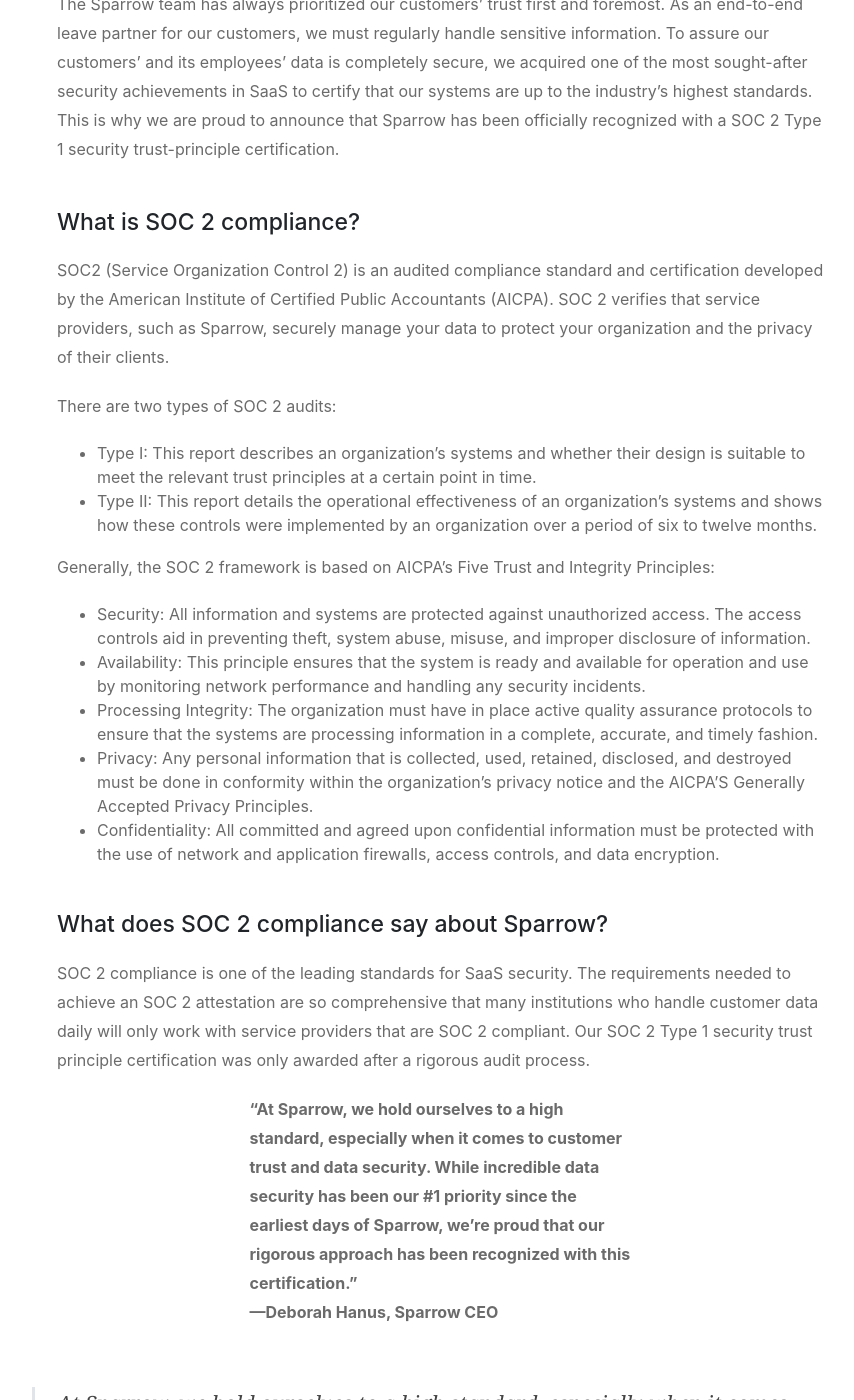
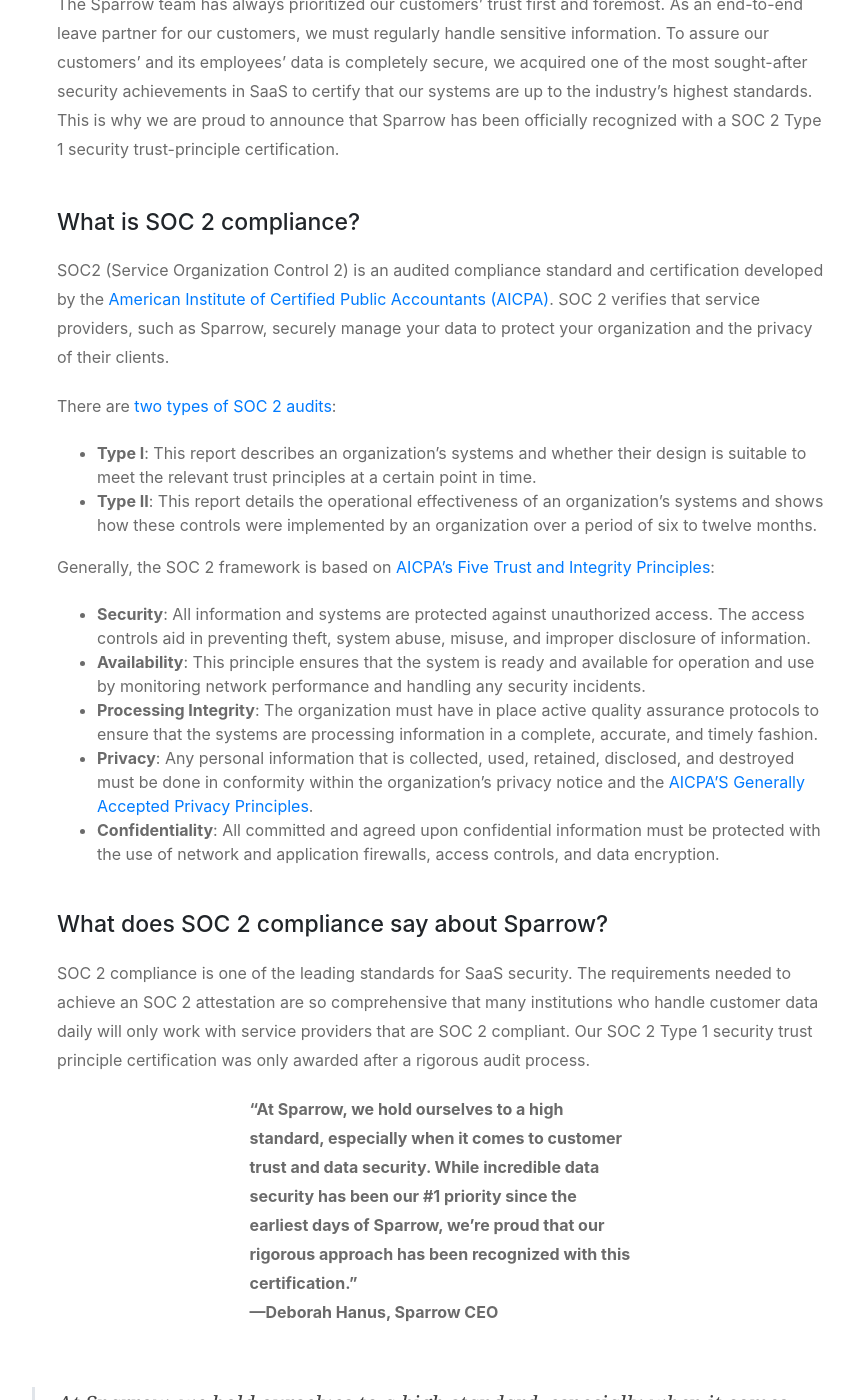
Before and after one commit to trysparrow/sparrow-landing, a Jekyll site: the page built from _posts/2021-01-27-soc2-type1.md, in a window 1280 px wide and 1400 px high, scrolled down 753 px. Shown: the whole window, without its empty margins (198-1052 px from the left). Built offline with Jekyll 4.4.1, drawn with Linux system fonts in a browser that asks for light colours; nearby versions of some CDN libraries; some web fonts are replaced; comment, search, counter and statistics services are not loaded; some of the changed lines change nothing that is shown.

Commit message:
add links and bold

```diff
--- a/_posts/2021-01-27-soc2-type1.md
+++ b/_posts/2021-01-27-soc2-type1.md
@@ -14,18 +14,18 @@
 The Sparrow team has always prioritized our customers' trust first and foremost. As an end-to-end leave partner for our customers, we must regularly handle sensitive information. To assure our customers’ and its employees’ data is completely secure, we acquired one of the most sought-after security achievements in SaaS to certify that our systems are up to the industry’s highest standards. This is why we are proud to announce that Sparrow has been officially recognized with a SOC 2 Type 1 security trust-principle certification.
 
 ## What is SOC 2 compliance?
-SOC2 (Service Organization Control 2) is an audited compliance standard and certification developed by the American Institute of Certified Public Accountants (AICPA). SOC 2 verifies that service providers, such as Sparrow, securely manage your data to protect your organization and the privacy of their clients.
+SOC2 (Service Organization Control 2) is an audited compliance standard and certification developed by the [American Institute of Certified Public Accountants (AICPA)](http://www.aicpa.org/InterestAreas/FRC/AssuranceAdvisoryServices/Pages/AICPASOC2Report.aspx). SOC 2 verifies that service providers, such as Sparrow, securely manage your data to protect your organization and the privacy of their clients.
 
-There are two types of SOC 2 audits:
-- Type I: This report describes an organization’s systems and whether their design is suitable to meet the relevant trust principles at a certain point in time.
-- Type II: This report details the operational effectiveness of an organization’s systems and shows how these controls were implemented by an organization over a period of six to twelve months.
+There are [two types of SOC 2 audits](https://www.aicpa.org/interestareas/frc/assuranceadvisoryservices/serviceorganization-smanagement.html):
+- **Type I**: This report describes an organization’s systems and whether their design is suitable to meet the relevant trust principles at a certain point in time.
+- **Type II**: This report details the operational effectiveness of an organization’s systems and shows how these controls were implemented by an organization over a period of six to twelve months.
 
-Generally, the SOC 2 framework is based on AICPA’s Five Trust and Integrity Principles:
-- Security: All information and systems are protected against unauthorized access. The access controls aid in preventing theft, system abuse, misuse, and improper disclosure of information.
-- Availability: This principle ensures that the system is ready and available for operation and use by monitoring network performance and handling any security incidents.
-- Processing Integrity: The organization must have in place active quality assurance protocols to ensure that the systems are processing information in a complete, accurate, and timely fashion.
-- Privacy: Any personal information that is collected, used, retained, disclosed, and destroyed must be done in conformity within the organization’s privacy notice and the AICPA’S Generally Accepted Privacy Principles.
-- Confidentiality: All committed and agreed upon confidential information must be protected with the use of network and application firewalls, access controls, and data encryption.
+Generally, the SOC 2 framework is based on [AICPA’s Five Trust and Integrity Principles](https://www.aicpa.org/interestareas/frc/assuranceadvisoryservices/trustdataintegritytaskforce.html):
+- **Security**: All information and systems are protected against unauthorized access. The access controls aid in preventing theft, system abuse, misuse, and improper disclosure of information.
+- **Availability**: This principle ensures that the system is ready and available for operation and use by monitoring network performance and handling any security incidents.
+- **Processing Integrity**: The organization must have in place active quality assurance protocols to ensure that the systems are processing information in a complete, accurate, and timely fashion.
+- **Privacy**: Any personal information that is collected, used, retained, disclosed, and destroyed must be done in conformity within the organization’s privacy notice and the [AICPA’S Generally Accepted Privacy Principles](https://www.aicpa.org/interestareas/informationtechnology/privacy-management-framework.html).
+- **Confidentiality**: All committed and agreed upon confidential information must be protected with the use of network and application firewalls, access controls, and data encryption.
 
 ## What does SOC 2 compliance say about Sparrow?
 SOC 2 compliance is one of the leading standards for SaaS security. The requirements needed to achieve an SOC 2 attestation are so comprehensive that many institutions who handle customer data daily will only work with service providers that are SOC 2 compliant. Our SOC 2 Type 1 security trust principle certification was only awarded after a rigorous audit process.
```
